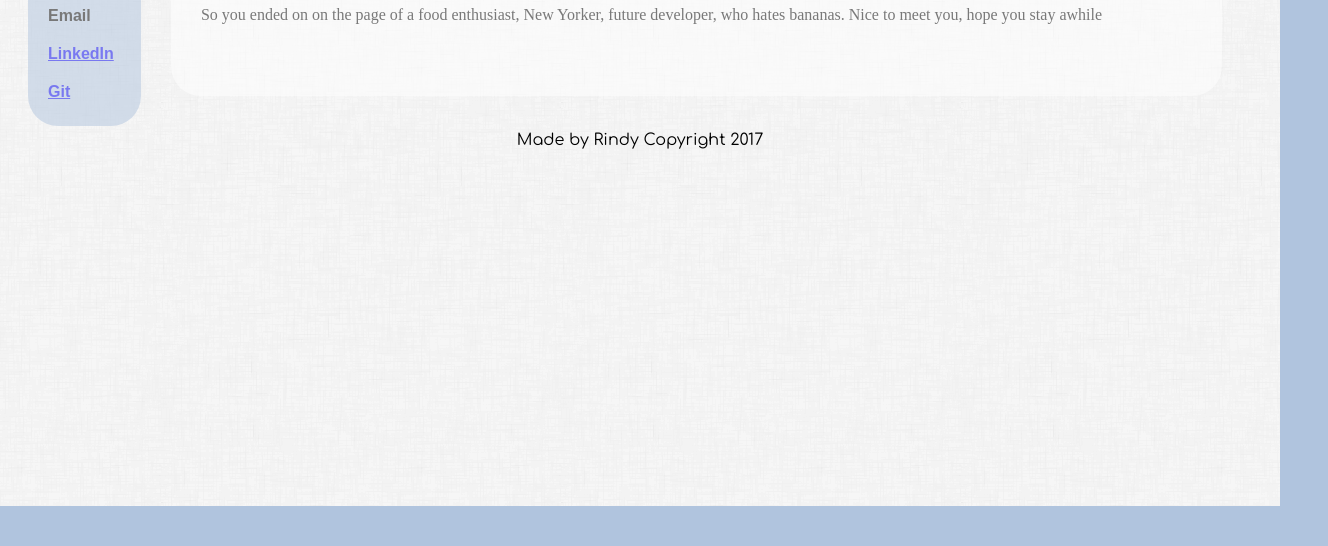
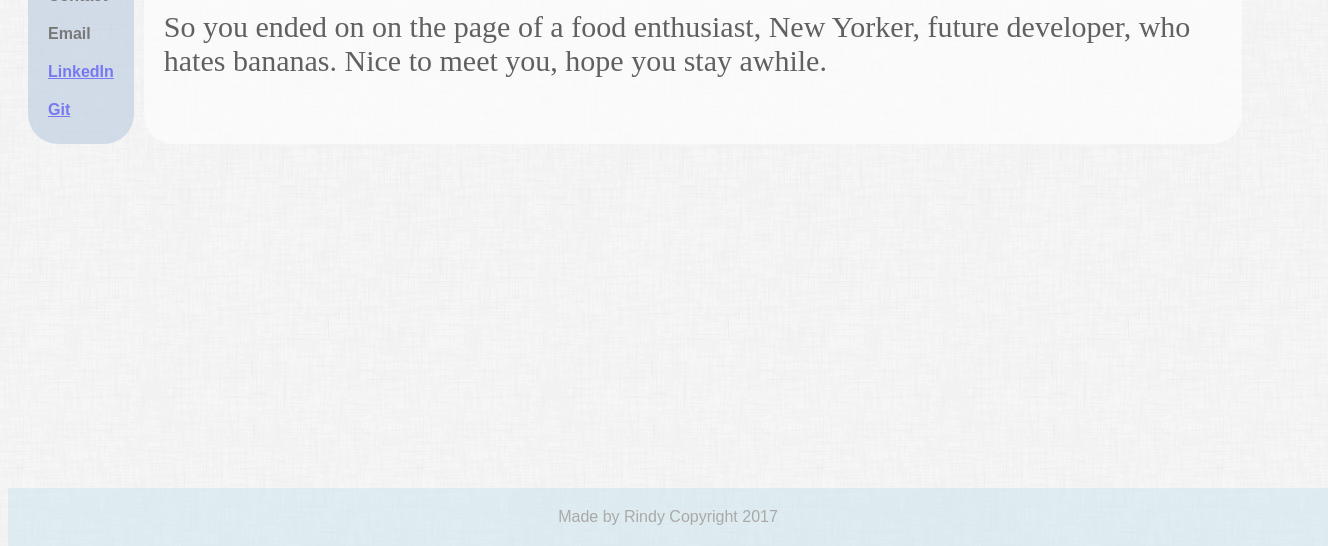
Before and after one commit to rnunes00/portfolio_page, a plain HTML site: page index.html in a window 1280 px wide. Shown: the part 294-840 px from the top of the page, 1328 px wide, since content can reach past the window. Before the commit the page ends 800 px from the top, so only its background shows below. Drawn offline with Linux system fonts and the light colour scheme; a web font is replaced by a local one.

Commit message:
edits to footer

```diff
--- a/index.html
+++ b/index.html
@@ -22,11 +22,11 @@
     <div id="content">
         <p id="p1">Hey there...</p>
         <p id="p2">So you ended on on the page of a food enthusiast, New Yorker, future developer, who hates bananas.
-                Nice to meet you, hope you stay awhile
+                Nice to meet you, hope you stay awhile.
         </p>
     </div>
     </section>
 
 </body>
-<footer>Made by Rindy Copyright 2017</footer>
+<div id ="footer">Made by Rindy Copyright 2017</div>
 </html>
--- a/style.css
+++ b/style.css
@@ -46,16 +46,25 @@ li {
 }
 #content {
     background-color: #FFFFFF;
-    margin: 30px;
-    padding: 20px 30px;
+    padding: 0;
+    margin: 0px 10px;
+    padding: 10px 20px;
     border-radius: 30px;
-    opacity: 0.5;
-    font-family: 'Comrtaa';
+    font-size: 30px;
+    opacity: 0.6;
+    font-family: 'Nixie One';
     flex-grow: 1;
-   /* justify-content: flex-start;*/
+   justify-content: flex-start;
 }
-footer {
+#footer {
+    position: absolute;
+    bottom: 0;
+    width: 100%;
+    background-color: #ADD8E6;
+    opacity: 0.3;
+    margin: -40px 0;
+    padding: 20px;
     text-align: center;
     font-size: 16px;
-    font-family: 'Comfortaa', Arial;
+    font-family: 'Nixie One', Arial;
 }
```
